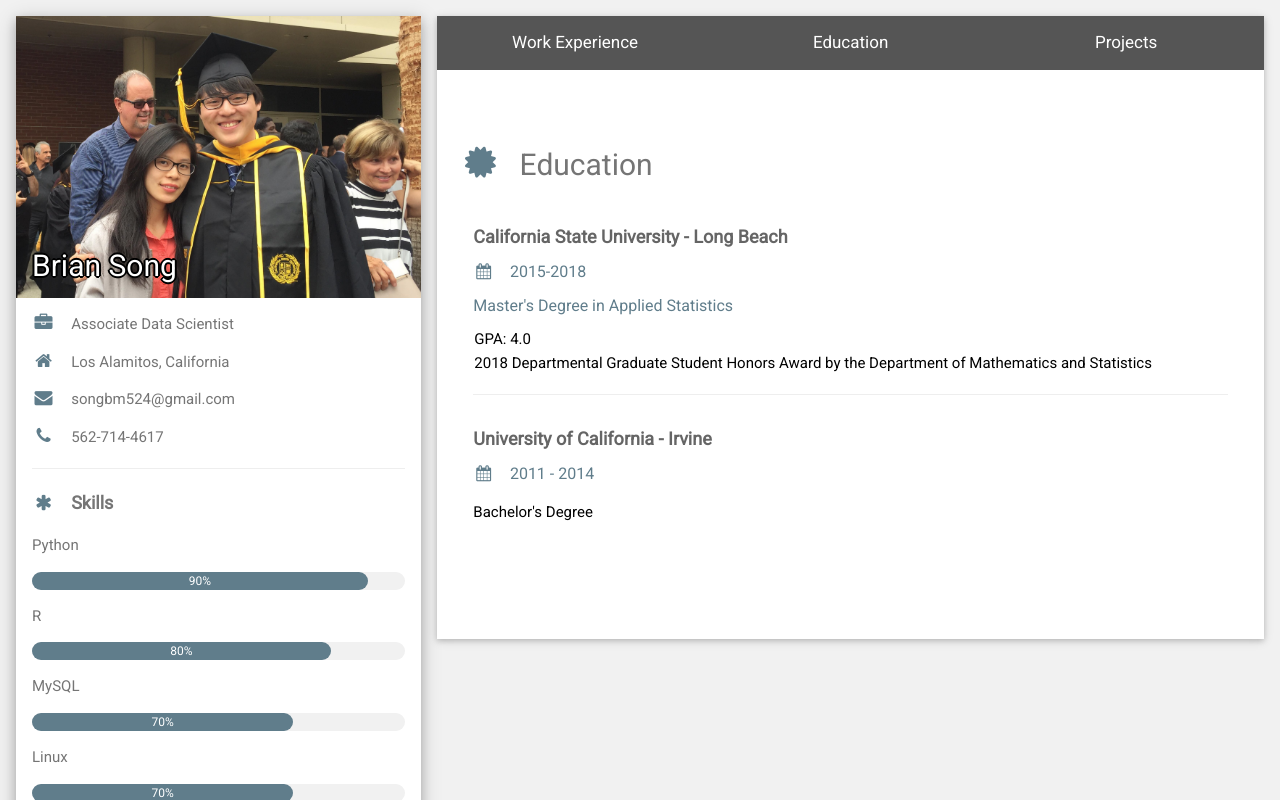
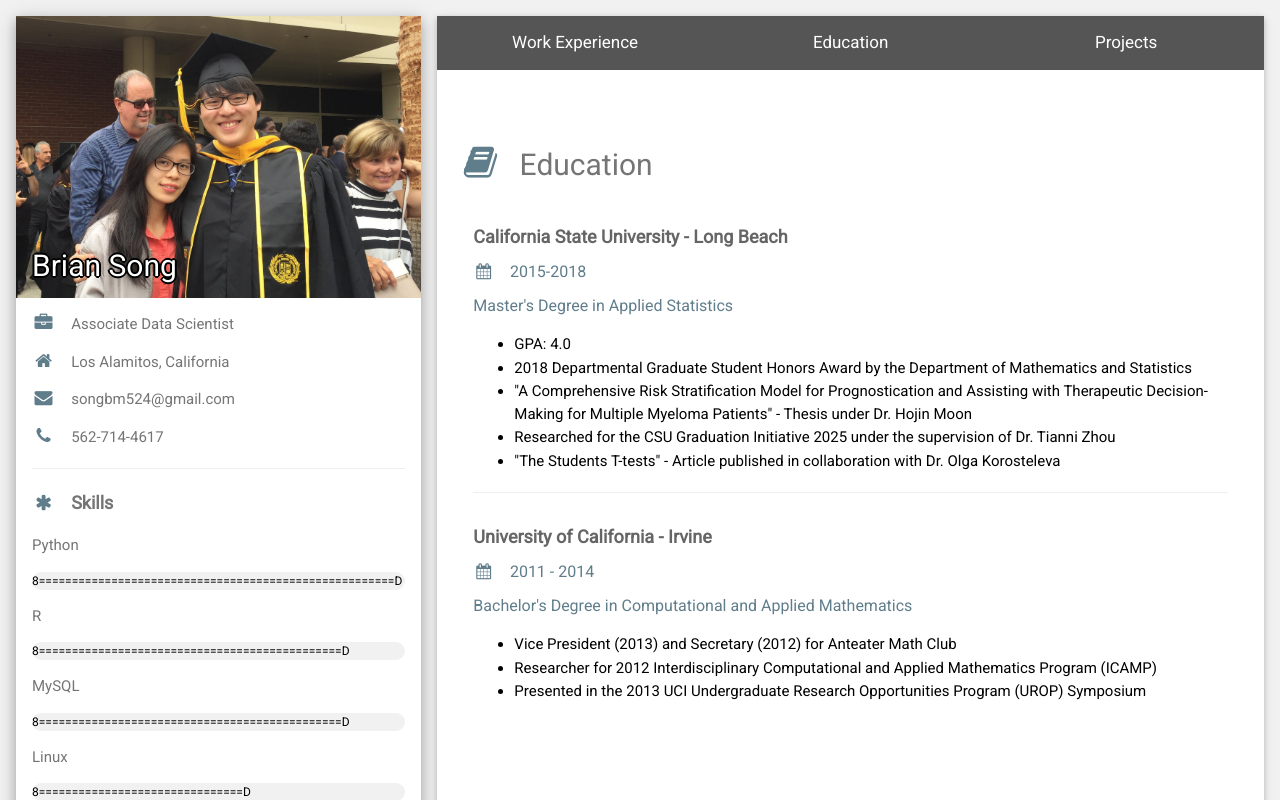
Before and after one commit to briansong524/briansong524.github.io, a plain HTML site: page index.html in a window 1280 px wide. Both pictures are taken after a click on the button "Education". Shown: the top 800 px of the page. Drawn offline with nearby package versions, Linux system fonts and the light colour scheme.

Commit message:
Update index.html

```diff
--- a/index.html
+++ b/index.html
@@ -85,21 +85,23 @@ html,body,h1,h2,h3,h4,h5,h6 {font-family: "Roboto", sans-serif}
           <p class="w3-large"><b><i class="fa fa-asterisk fa-fw w3-margin-right w3-text-blue-grey"></i>Skills</b></p>
           <p>Python</p>
           <div class="w3-light-grey w3-round-xlarge w3-small">
-            <div class="w3-container w3-center w3-round-xlarge w3-blue-grey" style="width:90%">90%</div>
+            <!--div class="w3-container w3-center w3-round-xlarge w3-blue-grey" style="width:90%">90%</div-->
+            <p>8======================================================D</p>
           </div>
           <p>R</p>
           <div class="w3-light-grey w3-round-xlarge w3-small">
-            <div class="w3-container w3-center w3-round-xlarge w3-blue-grey" style="width:80%">
-              <div class="w3-center w3-text-white">80%</div>
-            </div>
+            <!--div class="w3-container w3-center w3-round-xlarge w3-blue-grey" style="width:80%">80%</div-->
+            <p>8==============================================D</p>
           </div>
           <p>MySQL</p>
           <div class="w3-light-grey w3-round-xlarge w3-small">
-            <div class="w3-container w3-center w3-round-xlarge w3-blue-grey" style="width:70%">70%</div>
+            <!--div class="w3-container w3-center w3-round-xlarge w3-blue-grey" style="width:70%">70%</div-->
+            <p>8==============================================D</p>
           </div>
           <p>Linux</p>
           <div class="w3-light-grey w3-round-xlarge w3-small">
-            <div class="w3-container w3-center w3-round-xlarge w3-blue-grey" style="width:70%">70%</div>
+            <!--div class="w3-container w3-center w3-round-xlarge w3-blue-grey" style="width:70%">70%</div-->
+            <p>8===============================D</p>
           </div>
 
           <div class="w3-small row">
@@ -224,30 +226,36 @@ html,body,h1,h2,h3,h4,h5,h6 {font-family: "Roboto", sans-serif}
             <li class="small_margin">Implemented a method to visualize progression of graduation rates using probabilistic analysis through MATLAB</li>
             <li class="small_margin">Created an interactive model that estimate graduation rates of a major based on the passing rates of classes</li>
           </ul>
-          <hr>
         </div>
-        <div class="w3-container">
-          <h5 class="w3-opacity"><b>Graphic Designer / designsomething.com</b></h5>
-          <h6 class="w3-text-blue-grey"><i class="fa fa-calendar fa-fw w3-margin-right"></i>Jun 2010 - Mar 2012</h6>
-          <p>Lorem ipsum dolor sit amet, consectetur adipisicing elit. </p><br>
-        </div>
+
       </div>
 
       <!-- Education -->
       <div class="w3-container w3-card w3-white w3-margin-bottom tabcontent" id="education">
-        <h2 class="w3-text-grey w3-padding-16"><i class="fa fa-certificate fa-fw w3-margin-right w3-xxlarge w3-text-blue-grey"></i>Education</h2>
+        <h2 class="w3-text-grey w3-padding-16"><i class="fa fa-book fa-fw w3-margin-right w3-xxlarge w3-text-blue-grey"></i>Education</h2>
         <div class="w3-container">
           <h5 class="w3-opacity"><b>California State University - Long Beach</b></h5>
           <h6 class="w3-text-blue-grey"><i class="fa fa-calendar fa-fw w3-margin-right"></i>2015-2018</h6>
           <h6 class="w3-text-blue-grey">Master's Degree in Applied Statistics</h6>
-          <p class="small_margin">GPA: 4.0</p>
-          <p class="small_margin">2018 Departmental Graduate Student Honors Award by the Department of Mathematics and Statistics</p>
+          <ul>
+            <li class="small_margin">GPA: 4.0</li>
+            <li class="small_margin">2018 Departmental Graduate Student Honors Award by the Department of Mathematics and Statistics</li>
+            <li class="small_margin">"A Comprehensive Risk Stratification Model for Prognostication and Assisting with Therapeutic Decision-Making for Multiple Myeloma Patients" - Thesis under Dr. Hojin Moon</li>
+            <li class="small_margin">Researched for the CSU Graduation Initiative 2025 under the supervision of Dr. Tianni Zhou
+            <li class="small_margin">"The Students T-tests" - Article published in collaboration with Dr. Olga Korosteleva</li>
+
+          </ul>
           <hr>
         </div>
         <div class="w3-container">
           <h5 class="w3-opacity"><b>University of California - Irvine</b></h5>
           <h6 class="w3-text-blue-grey"><i class="fa fa-calendar fa-fw w3-margin-right"></i>2011 - 2014</h6>
-          <p>Bachelor's Degree</p>
+          <h6 class="w3-text-blue-grey">Bachelor's Degree in Computational and Applied Mathematics</h6>
+          <ul>
+            <li class="small_margin">Vice President (2013) and Secretary (2012) for Anteater Math Club</li>
+            <li class="small_margin">Researcher for 2012 Interdisciplinary Computational and Applied Mathematics Program (ICAMP)</li>
+            <li class="small_margin">Presented in the 2013 UCI Undergraduate Research Opportunities Program (UROP) Symposium</li>
+          </ul>
         </div>
 
       </div>
```
